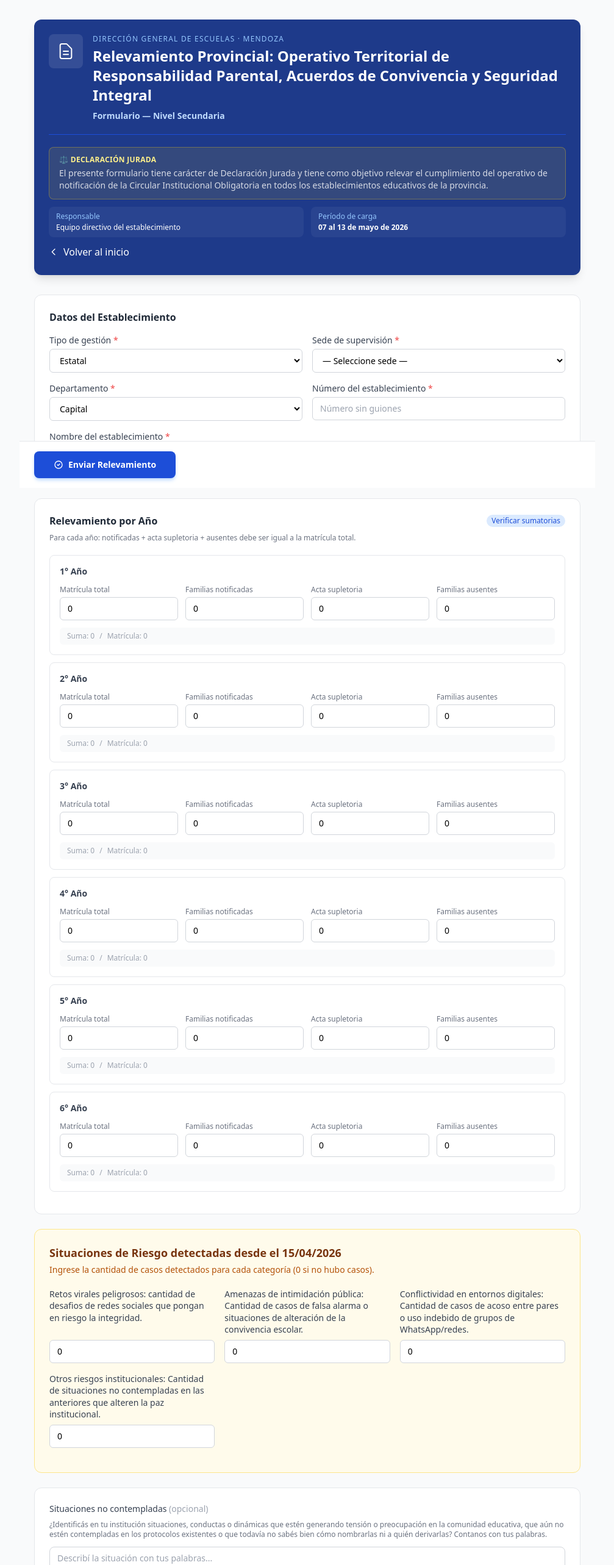
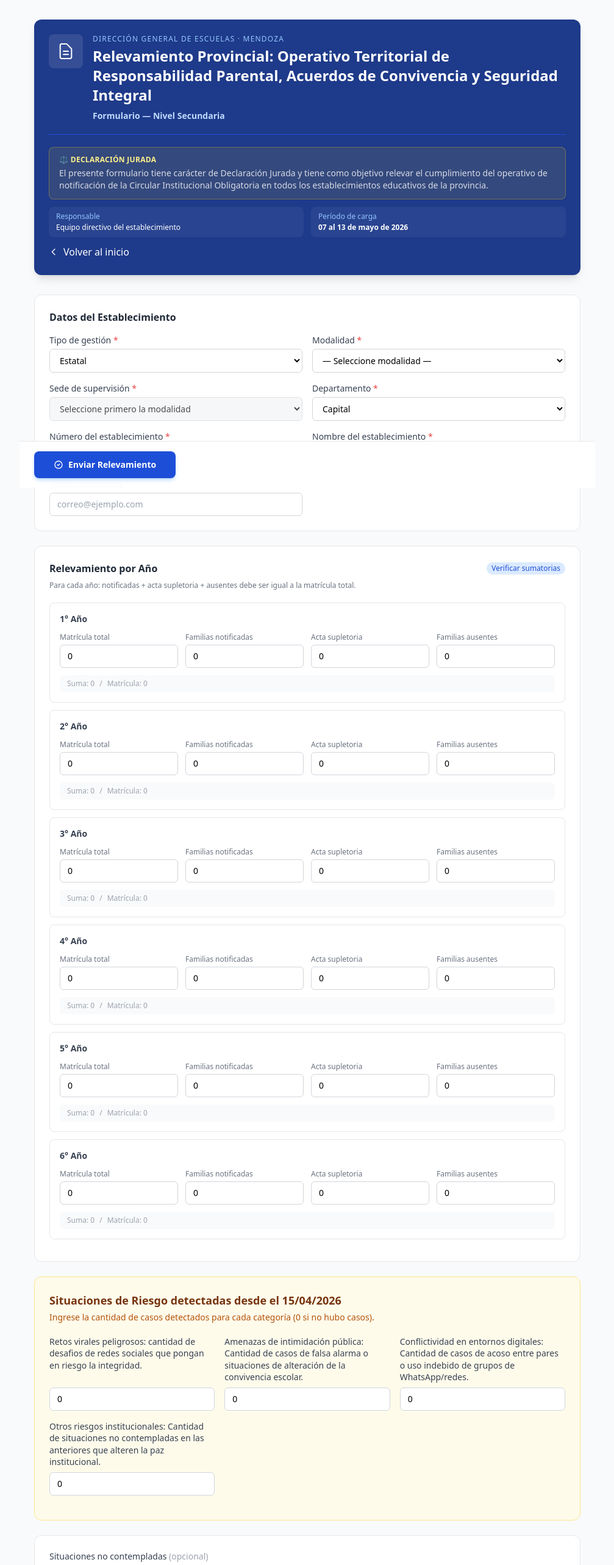
Before and after one commit to JeronimoCortez/formularios-relevamiento-dae, a Next.js app: page /secundaria-form in a window 1280 px wide. Shown: the top 2566 px of the page at 61% size, without its empty margins (136-1143 px from the left). Built offline with nearby package versions, Linux system fonts and the light colour scheme.

Commit message:
Formulario secundaria

```diff
--- a/app/api/submit/route.ts
+++ b/app/api/submit/route.ts
@@ -73,7 +73,7 @@ export async function POST(req: NextRequest) {
         );
       }
 
-      row = buildRowSecundaria(
+      rowByHeaders = buildRowSecundaria(
         parsed.data as Parameters<typeof buildRowSecundaria>[0]
       );
     } else if (tipo === "adultos") {
--- a/app/components/CamposGenerales.tsx
+++ b/app/components/CamposGenerales.tsx
@@ -1,14 +1,17 @@
-// components/CamposGenerales.tsx
 "use client";
 import { useFormContext } from "react-hook-form";
 import { DEPARTAMENTOS_MENDOZA } from "@/types";
 
 type CamposGeneralesProps = {
   mostrarCorreoElectronico?: boolean;
+  mostrarModalidad?: boolean;
+  tipoSedes?: "primaria" | "secundaria";
 };
 
 export function CamposGenerales({
   mostrarCorreoElectronico = false,
+  mostrarModalidad = false,
+  tipoSedes = "primaria",
 }: CamposGeneralesProps) {
   const {
     register,
@@ -17,8 +20,9 @@ export function CamposGenerales({
   } = useFormContext();
 
   const tipoGestion = watch("tipoGestion");
+  const modalidad = watch("modalidad");
 
-  const sedesEstatal = [
+  const sedesEstatalPrimaria = [
     ...Array.from({ length: 9 }, (_, i) => String(i + 1)),
     "10 Este",
     "10 Oeste",
@@ -27,8 +31,20 @@ export function CamposGenerales({
     "54 Hogar",
     ...Array.from({ length: 4 }, (_, i) => String(i + 55)),
   ];
+  const sedesEstatalOrientada = Array.from({ length: 18 }, (_, i) => String(i + 1));
+  const sedesEstatalTecnica = Array.from({ length: 6 }, (_, i) => String(i + 1));
   const sedesPrivada = Array.from({ length: 8 }, (_, i) => String(i + 1));
-  const sedes = tipoGestion === "Privada" ? sedesPrivada : sedesEstatal;
+
+  const sedes =
+    tipoGestion === "Privada"
+      ? sedesPrivada
+      : tipoSedes === "secundaria"
+      ? modalidad === "Técnica"
+        ? sedesEstatalTecnica
+        : modalidad === "Orientada"
+        ? sedesEstatalOrientada
+        : []
+      : sedesEstatalPrimaria;
 
   return (
     <section className="bg-white border border-gray-200 rounded-xl p-6 mb-6">
@@ -61,14 +77,43 @@ export function CamposGenerales({
           )}
         </div>
 
-        {/* Sede de supervisión (dinámico) */}
+        {/* Modalidad */}
+        {mostrarModalidad && (
+          <div>
+            <label className="block text-sm font-medium text-gray-700 mb-1">
+              Modalidad <span className="text-red-500">*</span>
+            </label>
+            <select
+              {...register("modalidad")}
+              className={`w-full border rounded-md px-3 py-2 text-sm bg-white focus:outline-none focus:ring-2 ${
+                errors.modalidad
+                  ? "border-red-400 focus:ring-red-200"
+                  : "border-gray-300 focus:ring-blue-200"
+              }`}
+            >
+              <option value="">— Seleccione modalidad —</option>
+              <option value="Técnica">Técnica</option>
+              <option value="Orientada">Orientada</option>
+            </select>
+            {errors.modalidad?.message && (
+              <p className="text-xs text-red-600 mt-1">
+                {String(errors.modalidad.message)}
+              </p>
+            )}
+          </div>
+        )}
+
+        {/* Sede de supervisión */}
         <div>
           <label className="block text-sm font-medium text-gray-700 mb-1">
             Sede de supervisión <span className="text-red-500">*</span>
           </label>
           <select
             {...register("sedeSupervisión")}
-            disabled={!tipoGestion}
+            disabled={
+              !tipoGestion ||
+              (tipoSedes === "secundaria" && tipoGestion === "Estatal" && !modalidad)
+            }
             className={`w-full border rounded-md px-3 py-2 text-sm bg-white focus:outline-none focus:ring-2 disabled:bg-gray-100 disabled:cursor-not-allowed ${
               errors.sedeSupervisión
                 ? "border-red-400 focus:ring-red-200"
@@ -78,6 +123,8 @@ export function CamposGenerales({
             <option value="">
               {!tipoGestion
                 ? "Seleccione primero el tipo de gestión"
+                : tipoSedes === "secundaria" && tipoGestion === "Estatal" && !modalidad
+                ? "Seleccione primero la modalidad"
                 : "— Seleccione sede —"}
             </option>
             {sedes.map((s) => (
@@ -120,8 +167,7 @@ export function CamposGenerales({
           )}
         </div>
 
-        {/* Escuela */}
-        {/* Escuela */}
+        {/* Número del establecimiento */}
         <div>
           <label className="block text-sm font-medium text-gray-700 mb-1">
             Número del establecimiento <span className="text-red-500">*</span>
@@ -165,6 +211,7 @@ export function CamposGenerales({
           )}
         </div>
 
+        {/* Correo electrónico */}
         {mostrarCorreoElectronico && (
           <div>
             <label className="block text-sm font-medium text-gray-700 mb-1">
--- a/app/page.tsx
+++ b/app/page.tsx
@@ -172,11 +172,6 @@ export default function Home() {
               El presente formulario deberá ser completado una vez finalizado el
               operativo de relevamiento y agotadas todas las instancias
               institucionales de citación a madres, padres y/o tutores.
-              (Confirmar este texto)
-            </li>
-            <li className="list-disc ml-5 marker:text-blue-500">
-              Este formulario tiene carácter de{" "}
-              <strong>Declaración Jurada</strong>.
             </li>
           </ul>
         </div>
--- a/app/primaria-form/page.tsx
+++ b/app/primaria-form/page.tsx
@@ -106,8 +106,8 @@ export default function FormularioPrimaria() {
                 <span className="text-gray-400 font-normal">(opcional)</span>
               </label>
               <p className="text-xs text-gray-500 mb-3">
-                ¿Identificás en tu institución situaciones, conductas o
-                dinámicas que estén generando tensión o preocupación en la
+                ¿Identificás en la institución situaciones, conductas o
+                dinámicas que generan tensión o preocupación en la
                 comunidad educativa, que aún no estén contempladas en los
                 protocolos existentes o que todavía no sabés bien cómo
                 nombrarlas ni a quién derivarlas? Contanos con tus palabras.
--- a/app/secundaria-form/page.tsx
+++ b/app/secundaria-form/page.tsx
@@ -76,7 +76,7 @@ export default function FormularioSecundaria() {
 
         <FormProvider {...methods}>
           <form onSubmit={handleSubmit(onSubmit)} noValidate>
-            <CamposGenerales />
+            <CamposGenerales mostrarModalidad mostrarCorreoElectronico tipoSedes="secundaria"/>
 
             <section className="bg-white border border-gray-200 rounded-xl p-6 mb-6">
               <div className="flex items-center justify-between mb-2">
@@ -111,8 +111,8 @@ export default function FormularioSecundaria() {
                 <span className="text-gray-400 font-normal">(opcional)</span>
               </label>
               <p className="text-xs text-gray-500 mb-3">
-                ¿Identificás en tu institución situaciones, conductas o
-                dinámicas que estén generando tensión o preocupación en la
+                ¿Identificás en la institución situaciones, conductas o
+                dinámicas que generan tensión o preocupación en la
                 comunidad educativa, que aún no estén contempladas en los
                 protocolos existentes o que todavía no sabés bien cómo
                 nombrarlas ni a quién derivarlas? Contanos con tus palabras.
--- a/googleSheets.ts
+++ b/googleSheets.ts
@@ -45,6 +45,8 @@ type FormDataSecundaria = BaseFormData & {
   situacionesRiesgo: SituacionesData;
   vulneracion: VulneracionData;
   situacionesNoContempladas?: string;
+  modalidad?: string;
+  correoElectronico: string;
 };
 
 type FormDataAdultos = BaseFormData & {
@@ -398,7 +400,7 @@ export function buildPrimariaSheetRow(data: FormDataPrimaria): Record<string, Ce
   row["Otros Riesgos Institucionales: Cantidad de situaciones no contempladas en las anteriores que alteren la paz institucional."] =
     data.situacionesRiesgo.otrosRiesgos;
   row["Situaciones no contempladas en protocolos: Describí con tus palabras situaciones, conductas o dinámicas que generan tensión o preocupación en la comunidad educativa y que aún no sabés cómo nombrarlas o a quién derivarlas."] =
-  data.situacionesNoContempladas ?? "";
+    data.situacionesNoContempladas ?? "";
 
   return row;
 }
@@ -414,17 +416,89 @@ export function buildRowPrimaria(data: FormDataPrimaria): CellValue[] {
   ];
 }
 
-export function buildRowSecundaria(data: FormDataSecundaria): CellValue[] {
-  const gradoKeys = ["1°", "2°", "3°", "4°", "5°", "6°"];
-  const gradosRow = gradoKeys.flatMap((gradoKey) => gradoToRow(data.grados[gradoKey]));
 
-  return [
-    ...camposBase(data),
-    ...gradosRow,
-    ...situacionesToRow(data.situacionesRiesgo),
-    ...vulneracionToRow(data.vulneracion),
-    data.situacionesNoContempladas ?? "",
-  ];
+export function buildRowSecundaria(data: FormDataSecundaria): Record<string, CellValue> {
+  const sedeSupervision = formatSedeSupervision(
+    data.tipoGestion,
+    getSedeSupervision(data)
+  );
+
+  const row: Record<string, CellValue> = {
+    "Marca temporal": getTimestamp(),
+    "Dirección de correo electrónico": data.correoElectronico ?? "",
+    "Gestión a la que pertenece la institución educativa": data.tipoGestion,
+    "Modalidad": data.modalidad ?? "",
+    "Departamento en la que está ubicada la institución educativa": data.departamento,
+    "Sección de supervisión a la que pertene la institución educativa": sedeSupervision,
+    "Nombre del establecimiento": data.nombreEstablecimiento,
+    "Número de la institución (solo número sin guión)": data.escuela,
+  };
+
+  const gradosSecundaria = [
+    {
+      key: "1°",
+      matricula: "Matrícula total de 1º GRADO: (Tener en cuenta todas las secciones y turnos)",
+      notificadas: "Familias efectivamente notificadas (Firma de Circular)",
+      acta: "Familias notificadas por Acta Supletoria (Negativa de firma)",
+      ausentes: "Familias ausentes",
+    },
+    {
+      key: "2°",
+      matricula: "Matrícula total de 2º GRADO: (Tener en cuenta todas las secciones y turnos)",
+      notificadas: "Familias efectivamente notificadas (Firma de Circular) 2",
+      acta: "Familias notificadas por Acta Supletoria (Negativa de firma) 2",
+      ausentes: "Familias ausentes 2",
+    },
+    {
+      key: "3°",
+      matricula: "Matrícula total de 3º GRADO: (Tener en cuenta todas las secciones y turnos)",
+      notificadas: "Familias efectivamente notificadas (Firma de Circular) 3",
+      acta: "Familias notificadas por Acta Supletoria (Negativa de firma) 3",
+      ausentes: "Familias ausentes 3",
+    },
+    {
+      key: "4°",
+      matricula: "Matrícula total de 4º GRADO: (Tener en cuenta todas las secciones y turnos)",
+      notificadas: "Familias efectivamente notificadas (Firma de Circular) 4",
+      acta: "Familias notificadas por Acta Supletoria (Negativa de firma) 4",
+      ausentes: "Familias ausentes 4",
+    },
+    {
+      key: "5°",
+      matricula: "Matrícula total de 5º GRADO: (Tener en cuenta todas las secciones y turnos)",
+      notificadas: "Familias efectivamente notificadas (Firma de Circular) 5",
+      acta: "Familias notificadas por Acta Supletoria (Negativa de firma) 5",
+      ausentes: "Familias ausentes 5",
+    },
+    {
+      key: "6°",
+      matricula: "Matrícula total de 6º GRADO: (Tener en cuenta todas las secciones y turnos)",
+      notificadas: "Familias efectivamente notificadas (Firma de Circular) 6",
+      acta: "Familias notificadas por Acta Supletoria (Negativa de firma) 6",
+      ausentes: "Familias ausentes 6",
+    },
+  ] as const;
+
+  for (const gradoInfo of gradosSecundaria) {
+    const grado = data.grados[gradoInfo.key];
+    row[gradoInfo.matricula] = grado.matricula;
+    row[gradoInfo.notificadas] = grado.notificadas;
+    row[gradoInfo.acta] = grado.actaSupletoria;
+    row[gradoInfo.ausentes] = grado.ausentes;
+  }
+
+  row["Retos Virales Peligrosos: Cantidad de desafíos de redes sociales que pongan en riesgo la integridad."] =
+    data.situacionesRiesgo.retosVirales;
+  row["Amenazas de Intimidación Pública: Cantidad de casos de falsa alarma o situaciones de alteración de la convivencia escolar."] =
+    data.situacionesRiesgo.amenazas;
+  row["Conflictividad en Entornos Digitales: Cantidad de casos de acoso entre pares o uso indebido de grupos de WhatsApp/redes."] =
+    data.situacionesRiesgo.conflictosPares + data.situacionesRiesgo.conflictividadDigital;
+  row["Otros Riesgos Institucionales: Cantidad de situaciones no contempladas en las anteriores que alteren la paz institucional."] =
+    data.situacionesRiesgo.otrosRiesgos;
+  row["Situaciones no contempladas en protocolos: Describí con tus palabras situaciones, conductas o dinámicas que generan tensión o preocupación en la comunidad educativa y que aún no sabés cómo nombrarlas o a quién derivarlas."] =
+    data.situacionesNoContempladas ?? "";
+
+  return row;
 }
 
 
```
Also changed, not shown: schemas/formSchema.ts (+7 -3 lines).
